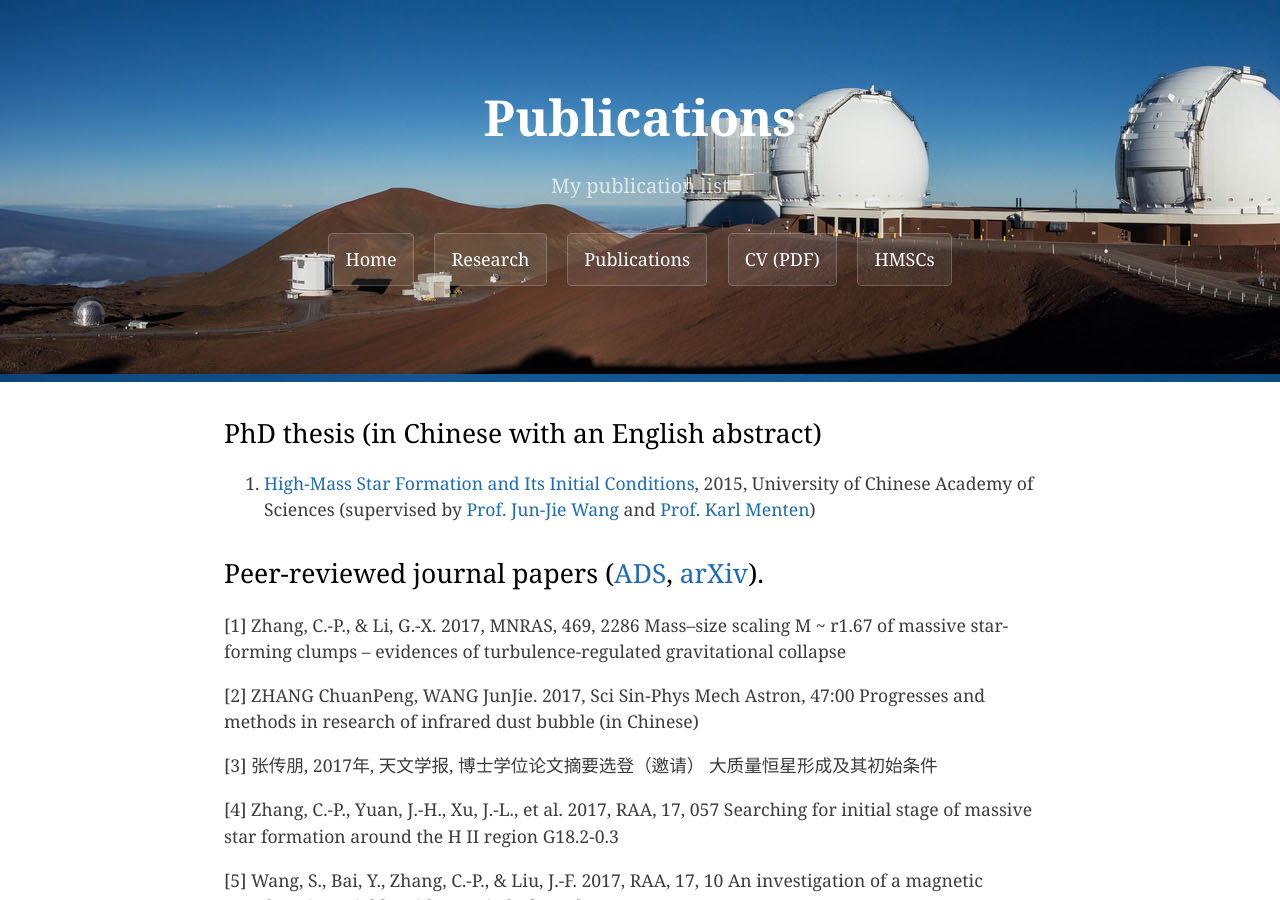
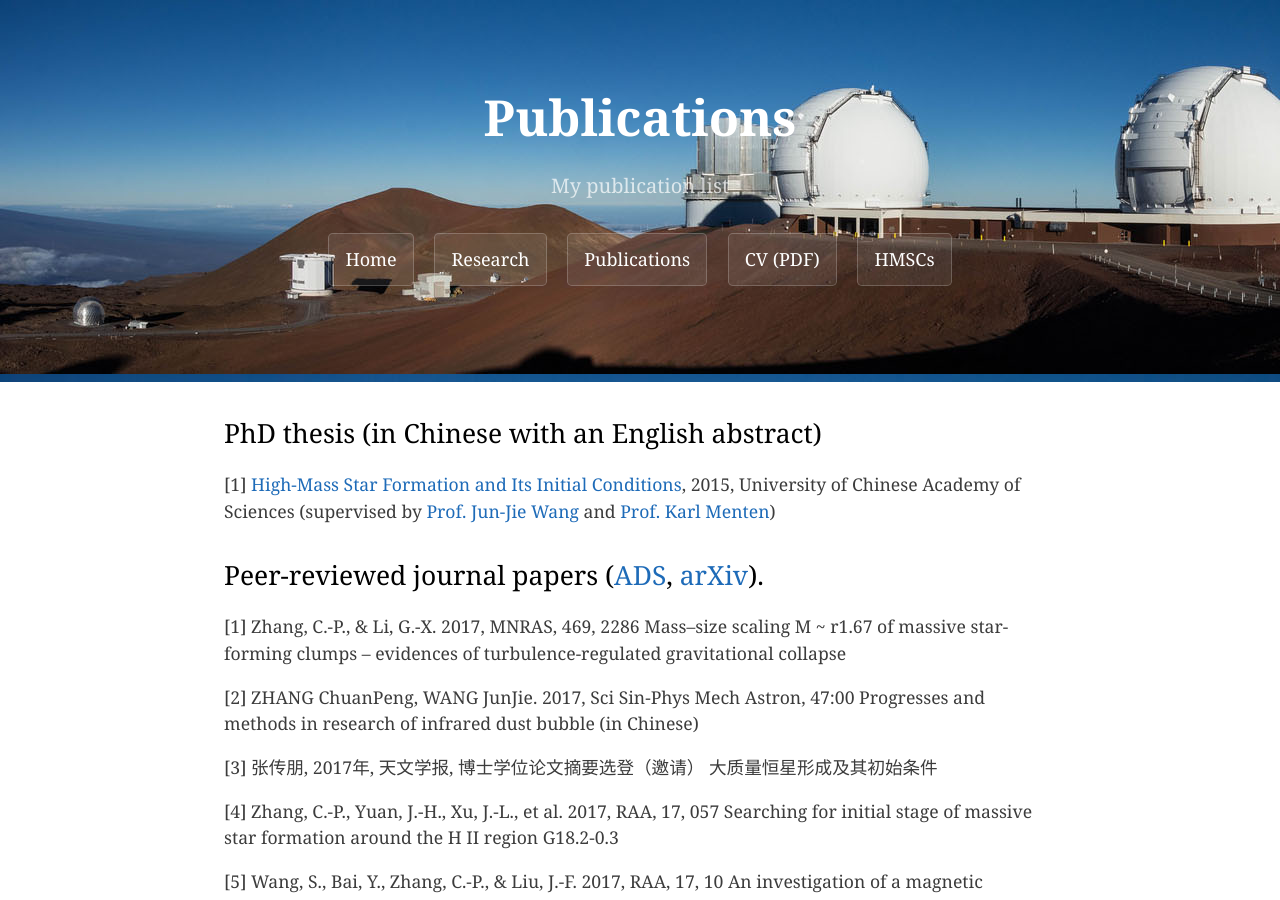
Before and after one commit to zcp521/zcp521.github.io, a Jekyll site: the page built from pub.md, in a window 1280 px wide and 900 px high. Built offline with Jekyll 4.4.1, drawn with Linux system fonts in a browser that asks for light colours.

Commit message:
Update pub.md

```diff
--- a/pub.md
+++ b/pub.md
@@ -6,7 +6,7 @@ tagline: "My publication list"
 
 ## PhD thesis (in Chinese with an English abstract)
 
-1. [High-Mass Star Formation and Its Initial Conditions]({{ site.baseurl }}/pub/thesis_cpzhang.pdf), 2015, University of Chinese Academy of Sciences (supervised by [Prof. Jun-Jie Wang](http://sourcedb.naoc.cas.cn/en/enaoexpert/201304/t20130411_3817941.html) and [Prof. Karl Menten](https://blog.mpifr-bonn.mpg.de/karlmenten/))
+[1] [High-Mass Star Formation and Its Initial Conditions]({{ site.baseurl }}/pub/thesis_cpzhang.pdf), 2015, University of Chinese Academy of Sciences (supervised by [Prof. Jun-Jie Wang](http://sourcedb.naoc.cas.cn/en/enaoexpert/201304/t20130411_3817941.html) and [Prof. Karl Menten](https://blog.mpifr-bonn.mpg.de/karlmenten/))
 
 
 ## Peer-reviewed journal papers ([ADS](http://adsabs.harvard.edu/cgi-bin/nph-abs_connect?library&libname=zhang&libid=59b7dda2b2), [arXiv](https://arxiv.org/a/zhang_c_2.html)).
```
